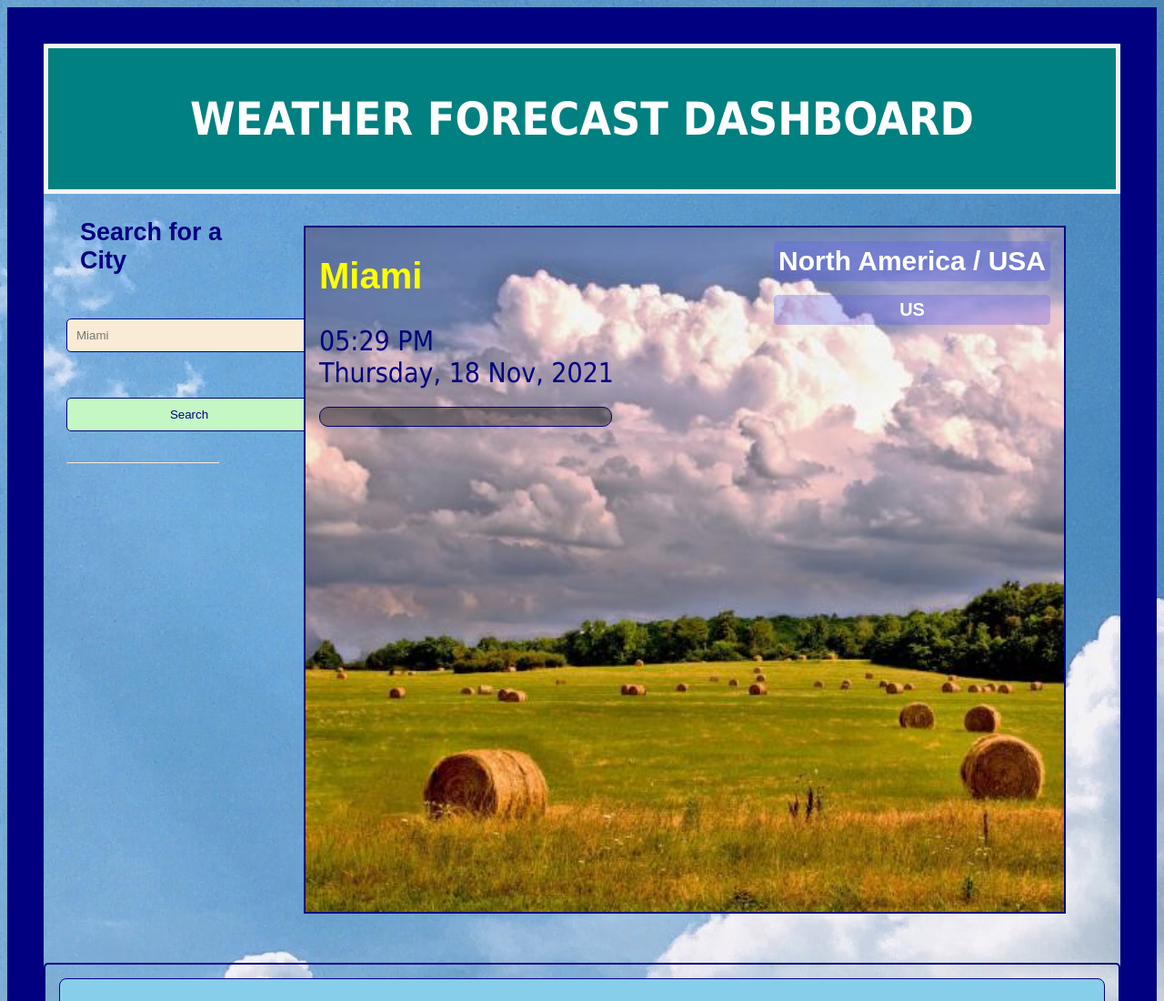
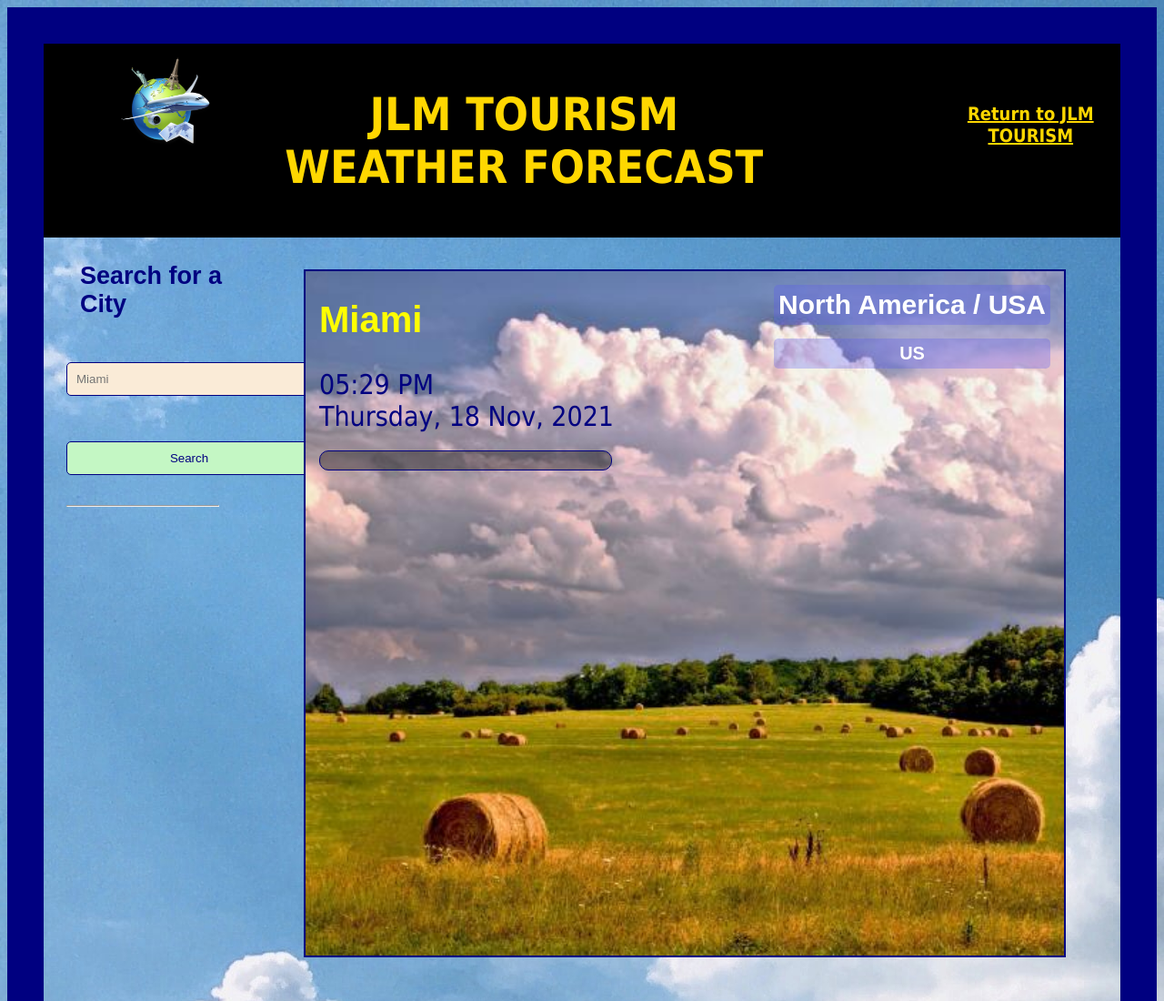
Before and after one commit to mirzadev/Weather-Application-Dashboard, a plain HTML site: page index.html in a window 1280 px wide. Shown: the top 1100 px of the page at 91% size. Drawn offline with nearby package versions, Linux system fonts and the light colour scheme.

Commit message:
Header updated

```diff
--- a/index.html
+++ b/index.html
@@ -1,5 +1,6 @@
 <!DOCTYPE html>
 <html lang="en">
+
 <head>
     <meta charset="UTF-8">
     <meta http-equiv="X-UA-Compatible" content="IE=edge">
@@ -8,11 +9,15 @@
     <link rel="stylesheet" href="./style/style.css">
 
 </head>
+
 <body>
     <div class="main-container">
 
         <div class="top-header">
-        <h1 class="heading-content">WEATHER FORECAST DASHBOARD</h1>
+            <img id="jlm-logo" src="./jlm-tourism.png" alt="Image" height="100" width="100">
+            <h1 class="heading-content">JLM TOURISM WEATHER FORECAST</h1>
+            <a href="https://jlm-tourism.herokuapp.com/" class="btn" id="return-main-page"> Return to JLM
+                TOURISM</a>
         </div>
         <div class="body-container">
             <div class="search-history">
@@ -20,13 +25,11 @@
                     <div id="search-form">
                         <h2 class="city-search">Search for a City</h2>
                     </div>
-                <div class="city_name" >
+                    <div class="city_name">
                         <input type="text" id="city_input" placeholder="Miami">
                     </div>
                     <div class="city-search-btn">
-                    <button
-                    type="submit" class="btn" id= "search_btn"
-                    >Search</button>
+                        <button type="submit" class="btn" id="search_btn">Search</button>
                     </div>
                 </div>
                 <hr class="left-container">
@@ -119,8 +122,11 @@
         </div>
     </div>
 
-    <script src="https://cdnjs.cloudflare.com/ajax/libs/moment.js/2.29.1/moment.min.js"integrity="sha512-qTXRIMyZIFb8iQcfjXWCO8+M5Tbc38Qi5WzdPOYZHIlZpzBHG3L3by84BBBOiRGiEb7KKtAOAs5qYdUiZiQNNQ==" crossorigin="anonymous" referrerpolicy="no-referrer"></script>
+    <script src="https://cdnjs.cloudflare.com/ajax/libs/moment.js/2.29.1/moment.min.js"
+        integrity="sha512-qTXRIMyZIFb8iQcfjXWCO8+M5Tbc38Qi5WzdPOYZHIlZpzBHG3L3by84BBBOiRGiEb7KKtAOAs5qYdUiZiQNNQ=="
+        crossorigin="anonymous" referrerpolicy="no-referrer"></script>
     <script src="script/script.js"></script>
 </body>
+
 </html>
 @ Copyright - Mirza Abdul Awal, Cooper City, Florida, USA
--- a/style/style.css
+++ b/style/style.css
@@ -6,17 +6,35 @@ body{
 }
 .top-header{
     text-align: center;
-    background: teal;
+    background: black;
     padding: 15px;
-    color: white;
-    border: solid whitesmoke 5px;
+    color: gold;
+
+    display: flex;
+
 }
 .heading-content{
     font-size:50px;
+    margin-left: 70px;
+}
+#jlm-logo{
+margin-left: 70px;
 }
 .left-container{
     width: 70%;
     margin-left: 25px;
+}
+#return-main-page{
+    background: black;
+    width: 270px;
+    text-align: center;
+    color: gold;
+    margin-top: 50px;
+    margin-bottom: 40px;
+    margin-left: 25px;
+    font-size: 20px;
+    font-weight: bold;
+    margin-left: 200px;
 }
 #search-form{
     display: flex;
@@ -243,6 +261,8 @@ body{
     background-size: cover;
     padding: 15px;
 }
+
+
 @media only screen and (max-width:730px){
     .body-container, .city-info-and-weather, .forcast-by-day{
         justify-content: start;
```
Also changed, not shown: script/script.js (+22 -22 lines), jlm-tourism.png (added). Lines whose indentation alone changed are shown as unchanged.
